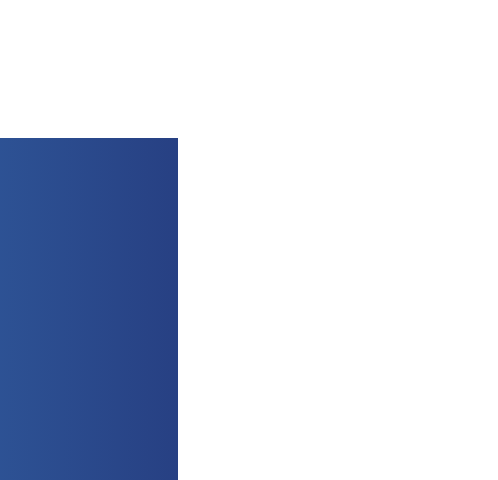
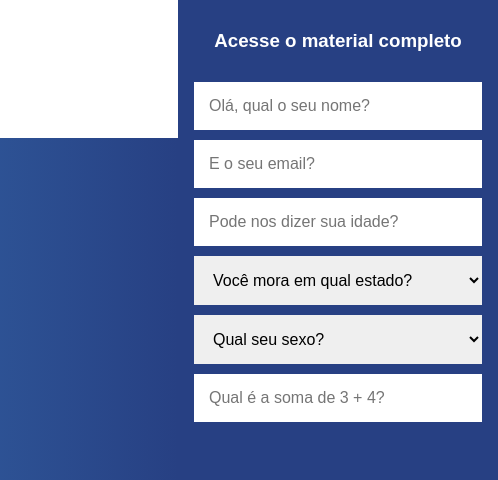
Before and after one commit to eu-pedro/projeto_landingpage, a plain HTML site: page index.html in a window 1280 px wide. Shown: the top 480 px of the page, 782-1280 px from the left. Drawn offline with Linux system fonts and the light colour scheme.

Commit message:
Iniciado construção do formulário

```diff
--- a/css/estilo.css
+++ b/css/estilo.css
@@ -64,6 +64,23 @@ main h3{
 /* FORMULÁRIO */
 aside{
     grid-area: formulario;
+    background-color: #274083;
+    padding-top: 30px;
+    text-align: center;
+}
+aside input, select{
+    width: 100%;
+    padding: 15px;
+    font-size: 16px;
+    margin-bottom: 10px;
+    border: none;
+}
+aside form{
+    width: 90%;
+    padding-top: 30px;
+    margin: 0 auto;
+    display: flex;
+    flex-direction: column;
 }
 /* RODAPÉ */
 footer{
--- a/index.html
+++ b/index.html
@@ -31,6 +31,54 @@
         </main>
 
         <aside>
+            <h1>Acesse o material completo</h1>
+            <form action="">
+
+                <input  type="text" placeholder="Olá, qual o seu nome?">
+                <input type="email" placeholder="E o seu email?">
+                <input type="number" placeholder="Pode nos dizer sua idade?" min="10">
+                <select>
+                    <option value="">Você mora em qual estado?</option>
+                    <option value="Ac">Acre</option>
+                    <option value="AL">Alagoas</option>
+                    <option value="AP">Amapá</option>
+                    <option value="AM">Amazonas</option>
+                    <option value="BA">Bahia</option>
+                    <option value="CE">Ceará</option>
+                    <option value="DF">Distrito Federal</option>
+                    <option value="ES">Espírito Santo</option>
+                    <option value="GO">Goiás</option>
+                    <option value="MA">Maranhão</option>
+                    <option value="MT">Mato Grosso</option>
+                    <option value="MS">Mato Grosso do Sul</option>
+                    <option value="MG">Minas Gerais</option>
+                    <option value="PA">Pará</option>
+                    <option value="PB">Paraíba</option>
+                    <option value="PR">Paraná</option>
+                    <option value="PE">Pernambuco</option>
+                    <option value="PI">Piauí</option>
+                    <option value="RJ">Rio de Janeiro</option>
+                    <option value="RN">Rio Grande do Norte</option>
+                    <option value="RS">Rio Grande do Sul</option>
+                    <option value="RO">Rondônia</option>
+                    <option value="RR">Roraima</option>
+                    <option value="SC">Santa Catarina</option>
+                    <option value="SP">São Paulo</option>
+                    <option value="SE">Sergipe</option>
+                    <option value="TO">Tocantins</option>
+                    <option value="EX">Estrangeiro</option>
+
+                </select>
+                <select>
+                    <option value="">Qual seu sexo?</option>
+                    <option value="MAS">Masculino</option>
+                    <option value="FEM">Feminino</option>
+                    <option value="OUT">Outro</option>
+                </select>
+
+                <input type="number" placeholder="Qual é a soma de 3 + 4?" >
+
+            </form>
 
         </aside>
 
```
